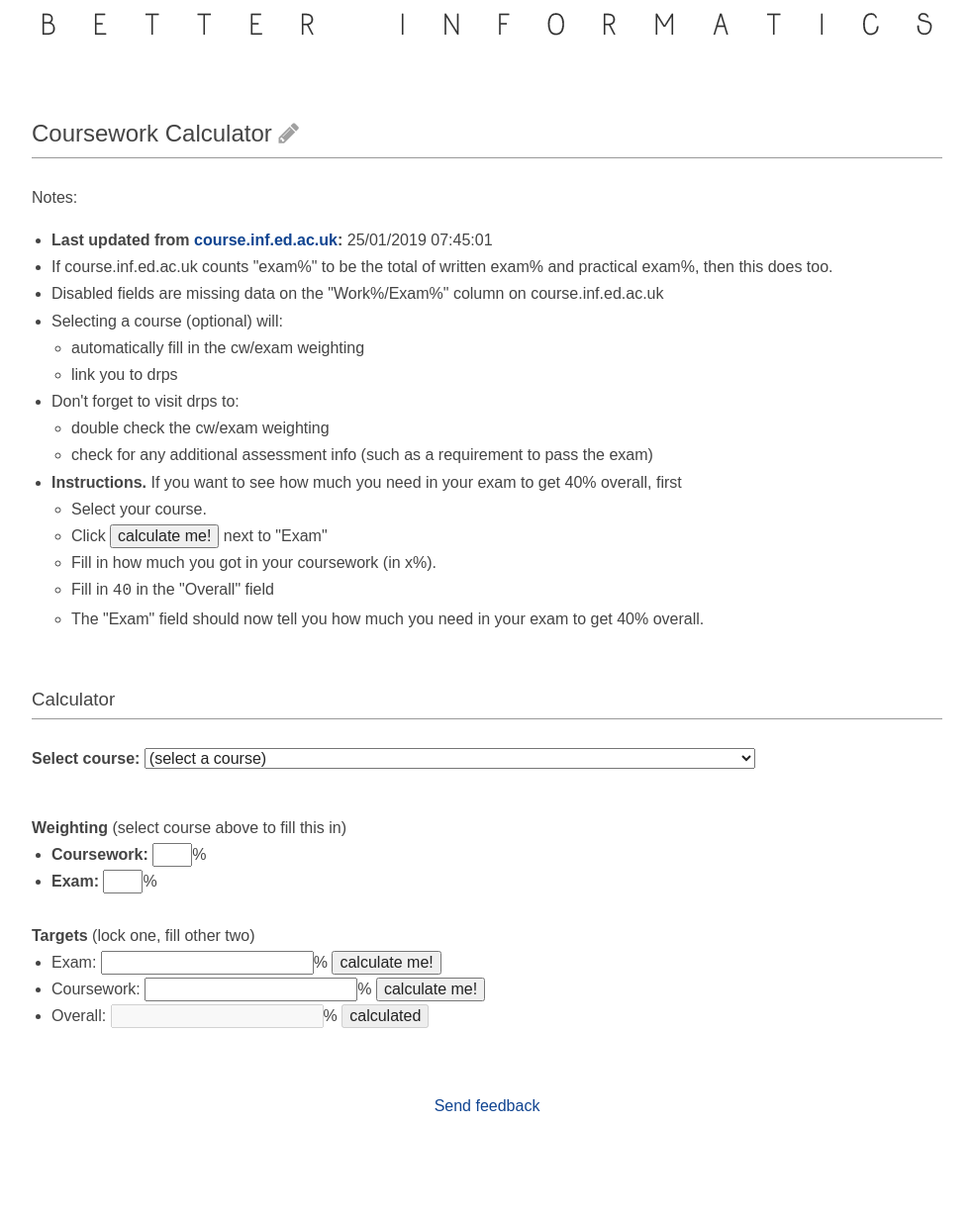
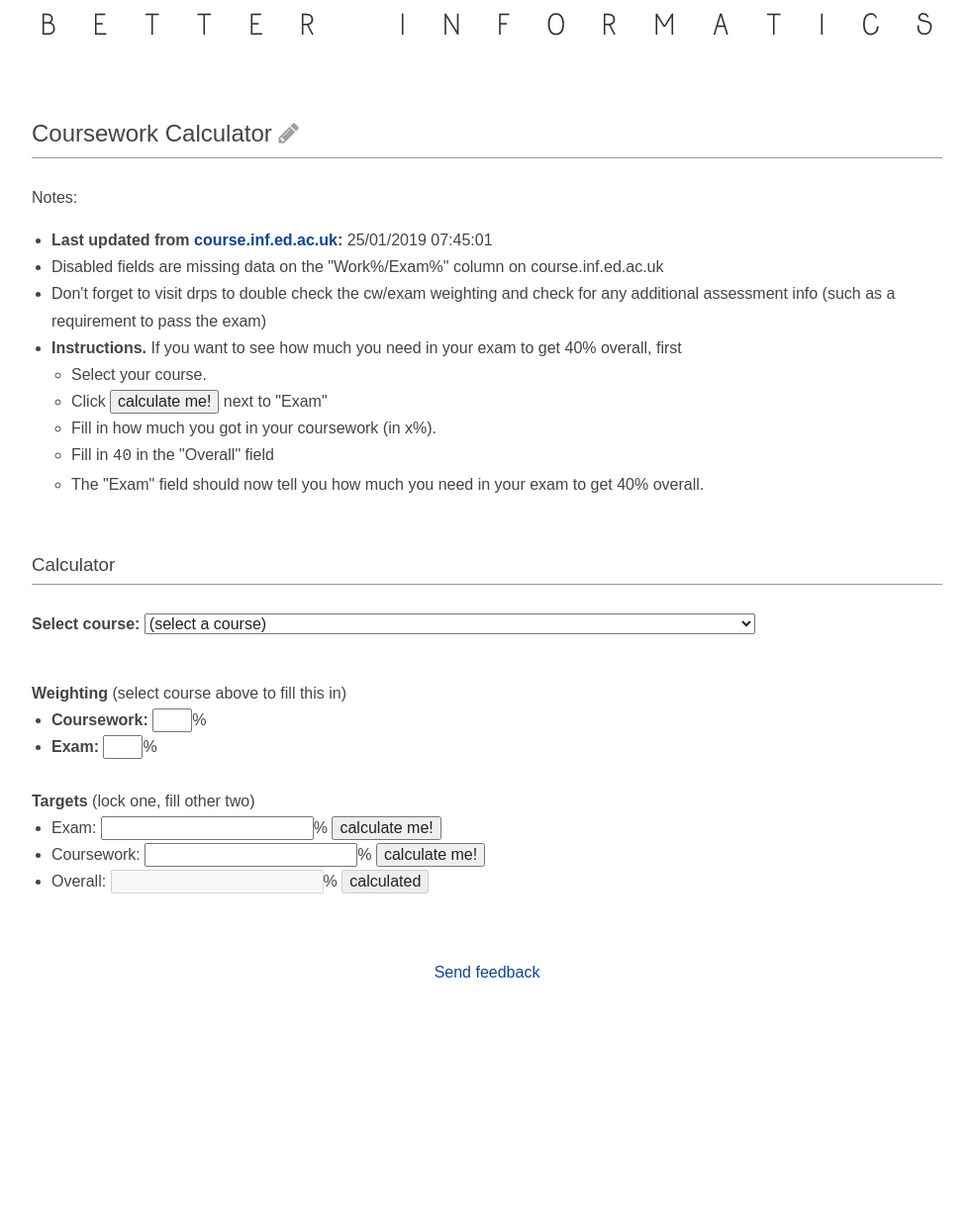
Before and after one commit to compsoc-edinburgh/betterinformatics, a Jekyll site: the page built from _pages/calculator.html, in a window 1280 px wide. Shown: the whole page at 99% size, without its empty margins (148-1131 px from the left). Built offline with Jekyll 4.4.1, drawn with Linux system fonts in a browser that asks for light colours; nearby versions of some CDN libraries; after the commit the page ends 1096 px from its top, so only the background shows below that.

Commit message:
Update calculator.html

```diff
--- a/_pages/calculator.html
+++ b/_pages/calculator.html
@@ -10,24 +10,11 @@ layout: page
             <strong>Last updated from <a href="http://course.inf.ed.ac.uk">course.inf.ed.ac.uk</a>:</strong> {{ site.data.courses.last_update }}
         </li>
         <li>
-            If course.inf.ed.ac.uk counts "exam%" to be the total of written exam% and practical exam%, then this does too.
-        </li>
-        <li>
             Disabled fields are missing data on the "Work%/Exam%" column on course.inf.ed.ac.uk
         </li>
         <li>
-            Selecting a course (optional) will:
-            <ul>
-                <li>automatically fill in the cw/exam weighting</li>
-                <li>link you to drps</li>
-            </ul>
-        </li>
-        <li>
-            Don't forget to visit drps to:
-            <ul>
-                <li>double check the cw/exam weighting</li>
-                <li>check for any additional assessment info (such as a requirement to pass the exam)</li>
-            </ul>
+            Don't forget to visit drps to double check the cw/exam weighting and
+            check for any additional assessment info (such as a requirement to pass the exam)
         </li>
         <li>
             <strong>Instructions.</strong>
```
